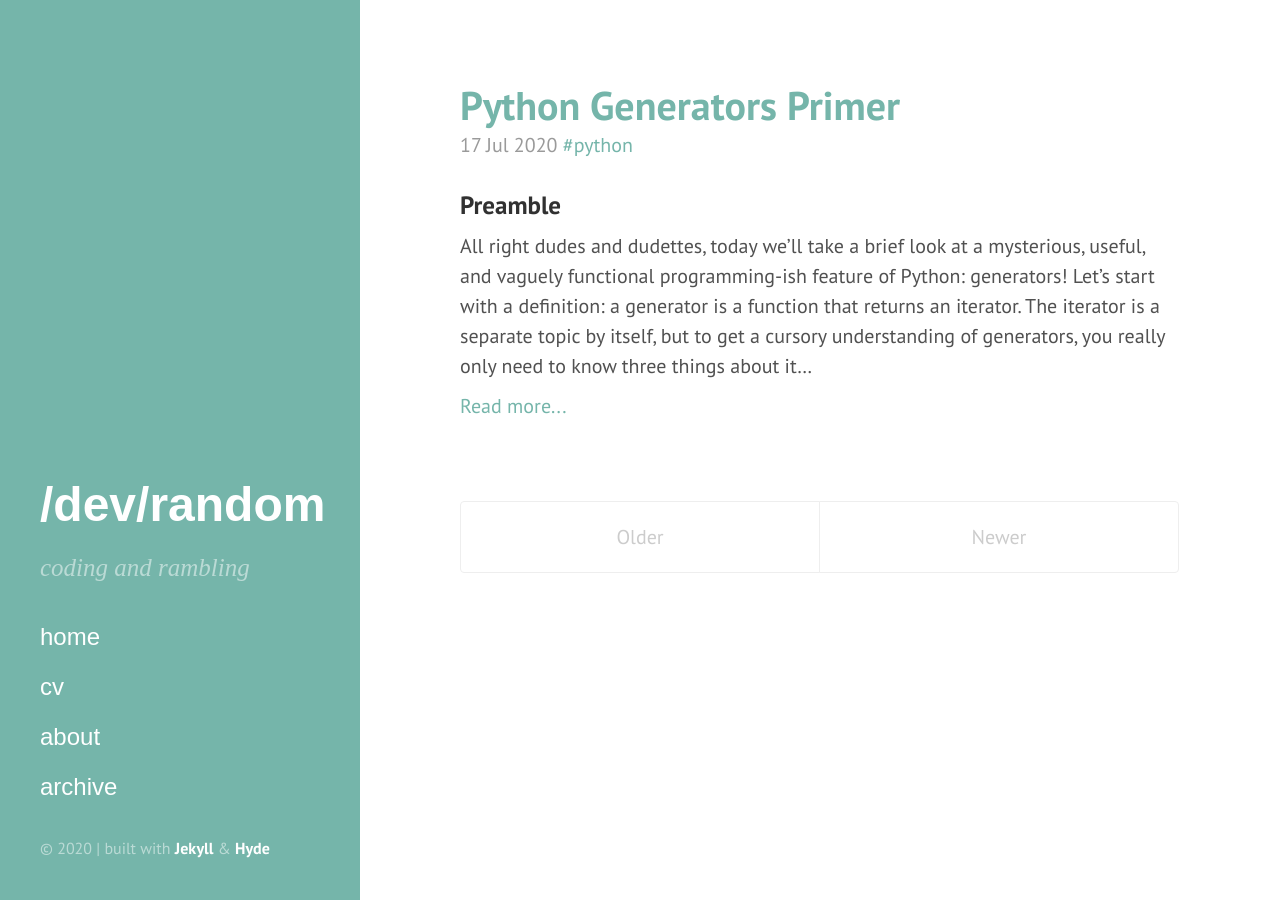
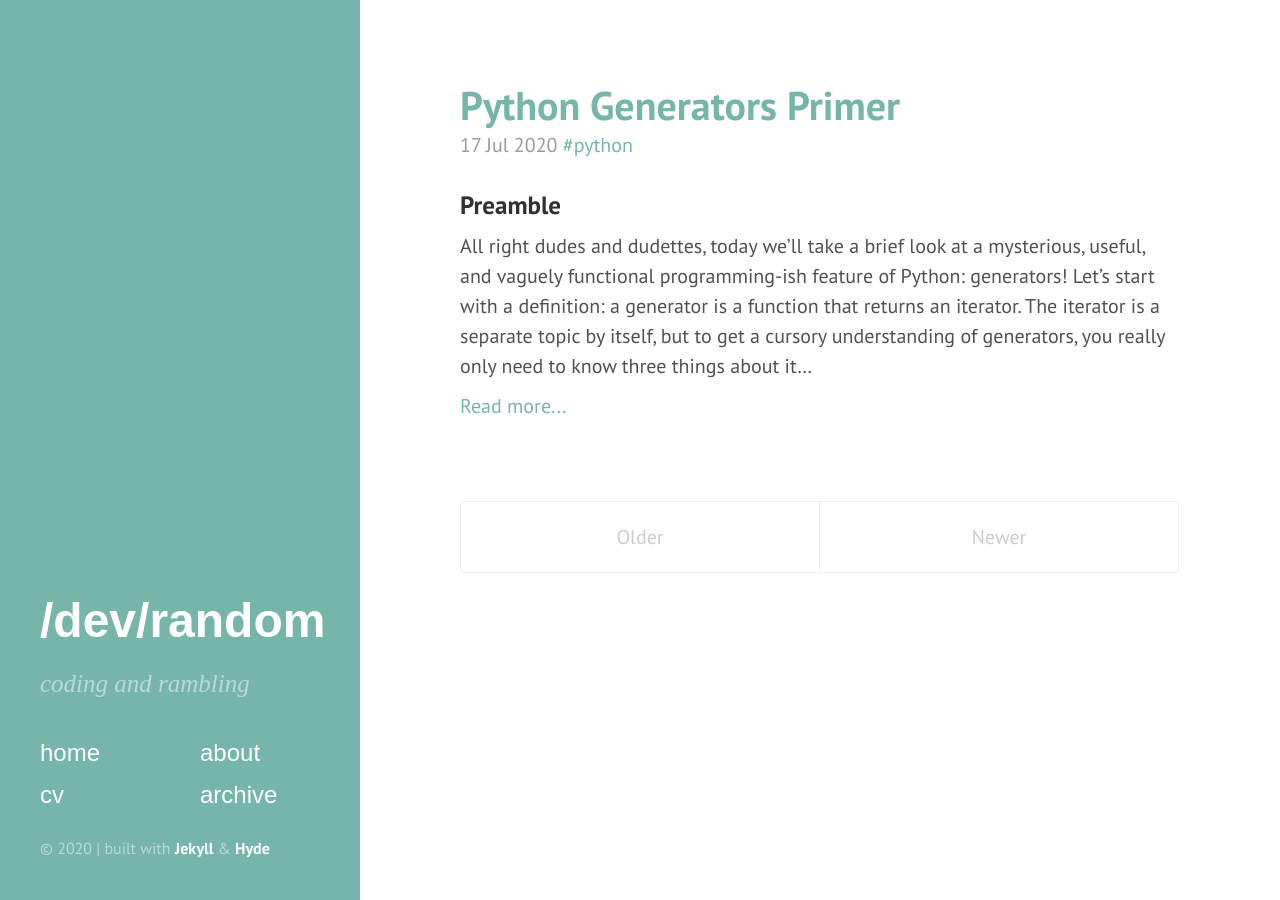
Before and after one commit to dgyarmati/devslashrand-dot-com, a Jekyll site: the page built from index.html, in a window 1280 px wide. Built offline with Jekyll 4.4.1, drawn with Linux system fonts in a browser that asks for light colours; the list of posts is cut into pages by our own code.

Commit message:
oragnizing sidebar links to columns

```diff
--- a/public/css/hyde.css
+++ b/public/css/hyde.css
@@ -59,6 +59,7 @@ html {
   color: rgba(255,255,255,.5);
   background-color: #202020;
 }
+
 @media (min-width: 48em) {
   .sidebar {
     position: fixed;
@@ -68,6 +69,15 @@ html {
     width: 18rem;
     text-align: left;
   }
+}
+
+.sidebar-nav {
+  -webkit-column-count: 2;
+  -moz-column-count: 2;
+  column-count: 2;
+  -webkit-column-gap: 2em;
+  -moz-column-gap: 2em;
+  column-gap: 2em;
 }
 
 /* Sidebar links */
@@ -86,6 +96,7 @@ html {
 .sidebar-nav a {
 	font-weight: 100;
 	font-size: 1.20rem;
+	display: block;
 }
 
 .copyright a {
```
